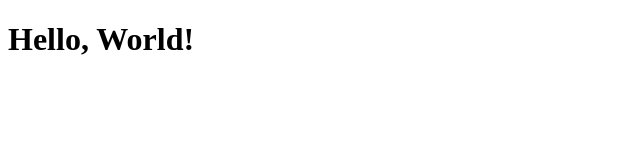
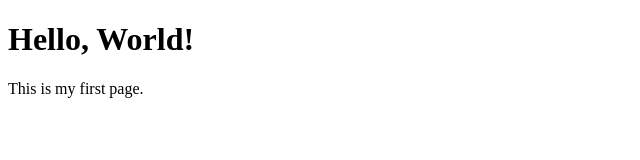
Before and after one commit to mhassan26/testgitpush, a plain HTML site: page index.html in a window 1280 px wide. Shown: the whole page, without its empty margins (0-640 px from the left). Drawn offline with Linux system fonts and the light colour scheme.

Commit message:
p addded

```diff
--- a/index.html
+++ b/index.html
@@ -7,5 +7,6 @@
 </head>
 <body>
     <h1>Hello, World!</h1>
+    <p>This is my first page.</p>
 </body>
 </html>
```
